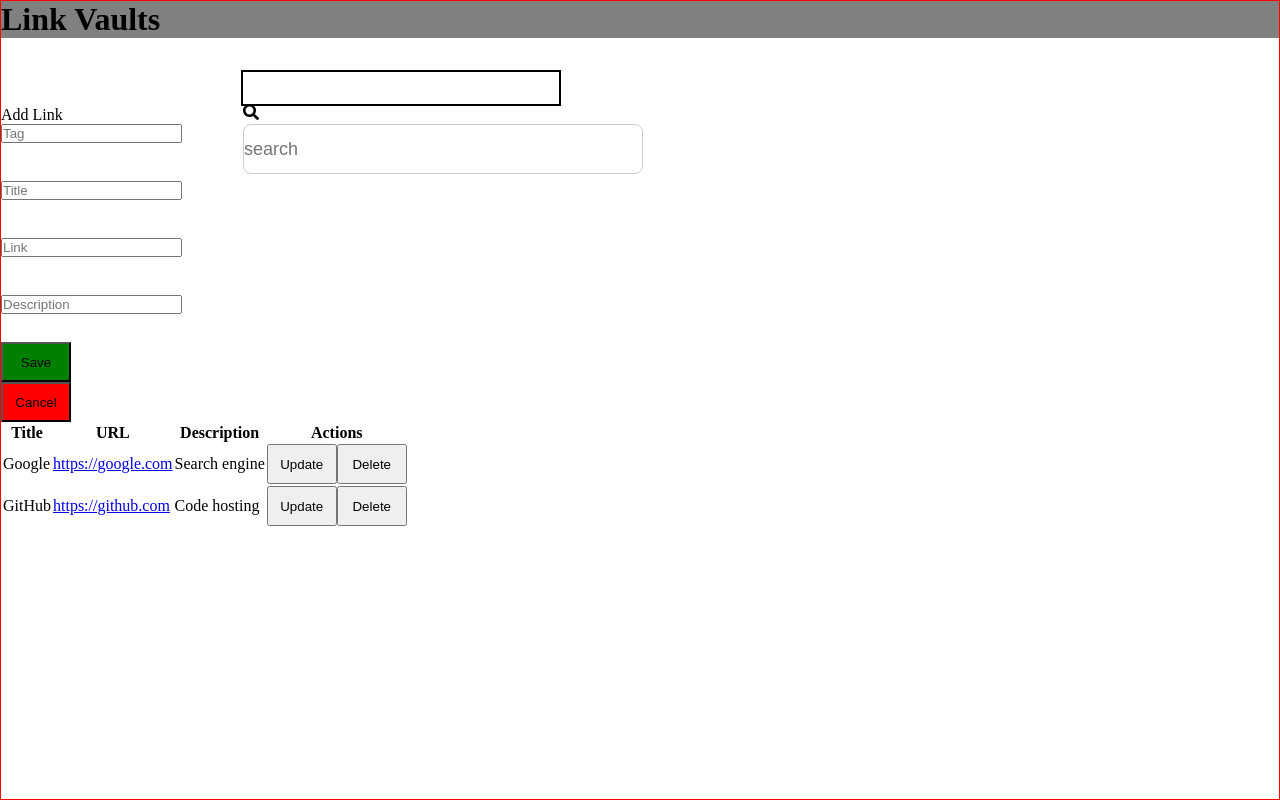
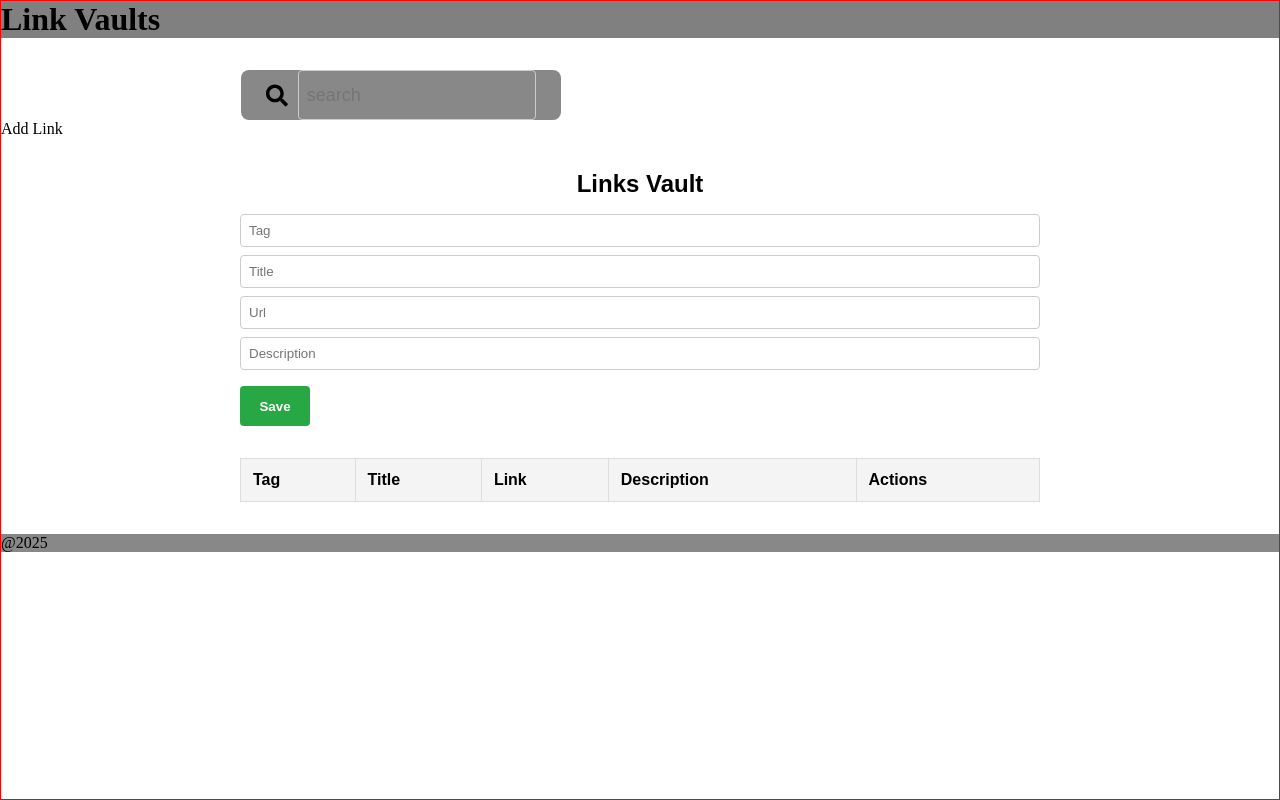
Before and after one commit to Mluleki23/Task-2-Links-Vault, a React (Vite) app: page / in a window 1280 px wide. Built offline with nearby package versions, Linux system fonts and the light colour scheme.

Commit message:
feat: add styled LinksTable component with CRUD (save, update, delete) functionality

```diff
--- a/src/App.css
+++ b/src/App.css
@@ -9,8 +9,7 @@ body,
   width: 100%;
   height: 100%;
 }
-#root{
-
+#root {
   border: 1px solid red;
   width: 100%;
   height: 100%;
@@ -20,14 +19,12 @@ body,
   text-align: start;
   background-color: grey;
   width: 100%;
-
 }
 .input {
   display: flex;
   flex-direction: column;
   gap: 10px;
   width: 300px;
-
 }
 .cancelbutton {
   display: flex;
@@ -37,36 +34,125 @@ body,
 }
 button {
   height: 40px;
-   width: 70px;
+  width: 70px;
 }
 .searchbutton {
-  /* padding: 1rem; */
+  display: flex;
+  justify-content: center;
+  align-items: center;
+  gap: 10px;
+  background-color: #888;
+  border-radius: 8px;
+
+  border: 1px solid transparent;
+  padding: 1.5rem;
   margin-left: 15rem;
-  border: 2px solid black;
+
   width: 25%;
   height: 35px;
   margin-top: 2rem;
-  padding-top: 2rem;
 
 }
 
 .searchbutton input {
-  width: 400px;   /* make it wide */
-  height: 50px;   /* make it tall */
+  outline: none;
+  border: none;
+  width: 400px; /* make it wide */
+  height: 50px; /* make it tall */
   font-size: 18px; /* make text bigger */
   /* padding: 0 15px; inner spacing */
   border-radius: 8px;
-  border: 1px solid #ccc;
+  background-color: transparent;
 }
 .search-icon {
   position: absolute;
   top: 50%;
-  left: 5px;          /* place inside input */
+  left: 5px; /* place inside input */
   transform: translateY(-50%);
-  font-size: 20px;     /* size of the icon */
+  font-size: 20px; /* size of the icon */
   color: #888;
   pointer-events: none; /* so typing works fine */
 }
-/* .Nav{
-  background-color: blue;
-} */
+.footer {
+  background-color: #888;
+
+  width: 100%;
+}
+.links-table-container {
+  max-width: 800px;
+  margin: 2rem auto;
+  font-family: Arial, sans-serif;
+}
+
+h2 {
+  text-align: center;
+  margin-bottom: 1rem;
+}
+
+.form-section {
+  display: grid;
+  gap: 0.5rem;
+  margin-bottom: 2rem;
+}
+
+input[type="text"] {
+  padding: 0.5rem;
+  border: 1px solid #ccc;
+  border-radius: 4px;
+  width: 100%;
+}
+
+.btn {
+  padding: 0.5rem 1rem;
+  margin-top: 0.5rem;
+  border: none;
+  border-radius: 4px;
+  color: #fff;
+  cursor: pointer;
+  font-weight: bold;
+}
+
+.btn-green {
+  background-color: #28a745;
+}
+
+.btn-green:hover {
+  background-color: #218838;
+}
+
+.btn-red {
+  background-color: #dc3545;
+}
+
+.btn-red:hover {
+  background-color: #c82333;
+}
+
+.links-table {
+  width: 100%;
+  border-collapse: collapse;
+}
+
+.links-table th,
+.links-table td {
+  border: 1px solid #ddd;
+  padding: 0.75rem;
+  text-align: left;
+}
+
+.links-table th {
+  background-color: #f4f4f4;
+}
+
+.links-table tr:nth-child(even) {
+  background-color: #fafafa;
+}
+
+.links-table a {
+  color: #007bff;
+  text-decoration: none;
+}
+
+.links-table a:hover {
+  text-decoration: underline;
+}
--- a/src/App.tsx
+++ b/src/App.tsx
@@ -9,6 +9,7 @@ import "./App.css";
 import SearchBar from "./components/SearchBar";
 import Button from "./components/Button";
 import LinksTable from "./LinksTable";
+import Footer from "./components/Footer";
 
 
 
@@ -23,18 +24,19 @@ function App() {
         <SearchBar />
 
         <Addlink />
-        <div className="input">
+        {/* <div className="input">
           <Input text="Tag" /> <br />
           <Input text="Title" /> <br />
           <Input text="Link" /> <br />
           <Input text="Description" /> <br />
-        </div>
-        <div className="button">
+        </div> */}
+        {/* <div className="button">
           <Button name="Save" colours="green" />
           <Button name="Cancel" colours="red" />
-        </div>
+        </div> */}
         <LinksTable />
       </div>
+      <Footer/>
     </>
   );
 }
--- a/src/LinksTable.tsx
+++ b/src/LinksTable.tsx
@@ -1,52 +1,114 @@
-import React from "react";
+import React, { useState } from "react";
+import Input from "./components/Input";
+
+
+interface LinkItem {
+  id: number;
+  tag: string;
+  title: string;
+  url: string;
+  description: string;
+}
 
 export default function LinksTable() {
+  const [links, setLinks] = useState<LinkItem[]>([]);
+  const [form, setForm] = useState({
+    tag: "",
+    title: "",
+    url: "",
+    description: "",
+  });
+  const [editId, setEditId] = useState<number | null>(null);
+
+  const handleChange = (e: React.ChangeEvent<HTMLInputElement>) => {
+    setForm({ ...form, [e.target.name]: e.target.value });
+  };
+
+  const saveLink = () => {
+    if (editId !== null) {
+      setLinks((prev) =>
+        prev.map((l) => (l.id === editId ? { ...l, ...form } : l))
+      );
+      setEditId(null);
+    } else {
+      setLinks((prev) => [...prev, { id: Date.now(), ...form }]);
+    }
+    setForm({ tag: "", title: "", url: "", description: "" });
+  };
+
+  const editLink = (id: number) => {
+    const link = links.find((l) => l.id === id);
+    if (!link) return;
+    setForm({
+      tag: link.tag,
+      title: link.title,
+      url: link.url,
+      description: link.description,
+    });
+    setEditId(id);
+  };
+
+  const deleteLink = (id: number) => {
+    setLinks((prev) => prev.filter((l) => l.id !== id));
+  };
+
   return (
-    <table>
+    <div className="links-table-container">
+      <h2>Links Vault</h2>
+
+      <div className="form-section">
+        <Input text="Tag" value={form.tag} onChange={handleChange} />
+        <Input text="Title" value={form.title} onChange={handleChange} />
+        <Input text="Url" value={form.url} onChange={handleChange} />
+        <Input
+          text="Description"
+          value={form.description}
+          onChange={handleChange}
+        />
+        <button className="btn btn-green" onClick={saveLink}>
+          {editId !== null ? "Update" : "Save"}
+        </button>
+      </div>
+
+      <table className="links-table">
         <thead>
           <tr>
+            <th>Tag</th>
             <th>Title</th>
-          <th>URL</th>
+            <th>Link</th>
             <th>Description</th>
             <th>Actions</th>
           </tr>
         </thead>
         <tbody>
-        <tr>
-          <td>Google</td>
+          {links.map((link) => (
+            <tr key={link.id}>
+              <td>{link.tag}</td>
+              <td>{link.title}</td>
               <td>
-            <a
-              href="https://google.com"
-              target="_blank"
-              rel="noopener noreferrer"
-            >
-              https://google.com
+                <a href={link.url} target="_blank" rel="noreferrer">
+                  {link.url}
                 </a>
               </td>
-          <td>Search engine</td>
+              <td>{link.description}</td>
               <td>
-            <button>Update</button>
-            <button>Delete</button>
+                <button
+                  className="btn btn-green"
+                  onClick={() => editLink(link.id)}
+                >
+                  Update
+                </button>
+                <button
+                  className="btn btn-red"
+                  onClick={() => deleteLink(link.id)}
+                >
+                  Delete
+                </button>
               </td>
             </tr>
-        <tr>
-          <td>GitHub</td>
-          <td>
-            <a
-              href="https://github.com"
-              target="_blank"
-              rel="noopener noreferrer"
-            >
-              https://github.com
-            </a>
-          </td>
-          <td>Code hosting</td>
-          <td>
-            <button>Update</button>
-            <button>Delete</button>
-          </td>
-        </tr>
+          ))}
         </tbody>
       </table>
+    </div>
   );
 }
--- a/src/components/Footer.tsx
+++ b/src/components/Footer.tsx
@@ -2,6 +2,6 @@ import React from 'react'
 
 export default function Footer() {
   return (
-  <footer></footer>
+  <footer className="footer">@2025</footer>
   )
 }
--- a/src/components/SearchBar.tsx
+++ b/src/components/SearchBar.tsx
@@ -6,7 +6,7 @@ interface SearchBar {
 export default function SearchBar() {
   return (
     <div className="searchbutton">
-      <FaSearch /> <input type="text" id="search" placeholder="search" />
+      <FaSearch size="25px" /> <input type="text" id="search" placeholder="search" />
     </div>
   );
 }
--- a/src/components/input.tsx
+++ b/src/components/input.tsx
@@ -1,12 +1,21 @@
-interface Props{
-text : string,
+import React from "react";
+
+interface Props {
+  text: string;
+  value: string;
+  onChange: (e: React.ChangeEvent<HTMLInputElement>) => void;
 }
 
-
-export default function input({ text }: Props) {
+export default function Input({ text, value, onChange }: Props) {
   return (
     <div>
-      <input type="text" name="name" placeholder={text}></input>
+      <input
+        type="text"
+        name={text.toLowerCase()}
+        placeholder={text}
+        value={value}
+        onChange={onChange}
+      />
     </div>
   );
 }
```
Lines whose indentation alone changed are shown as unchanged.
